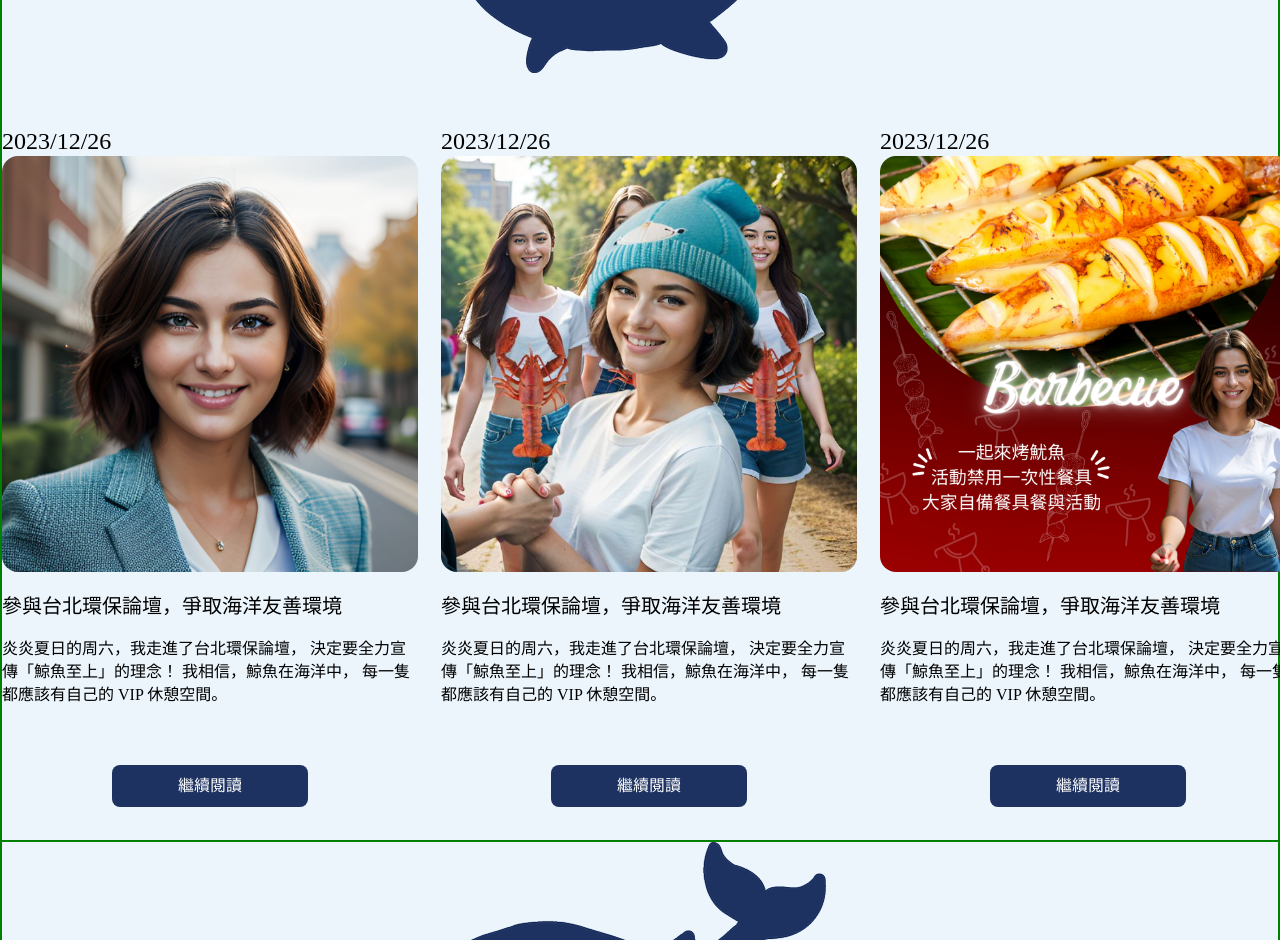
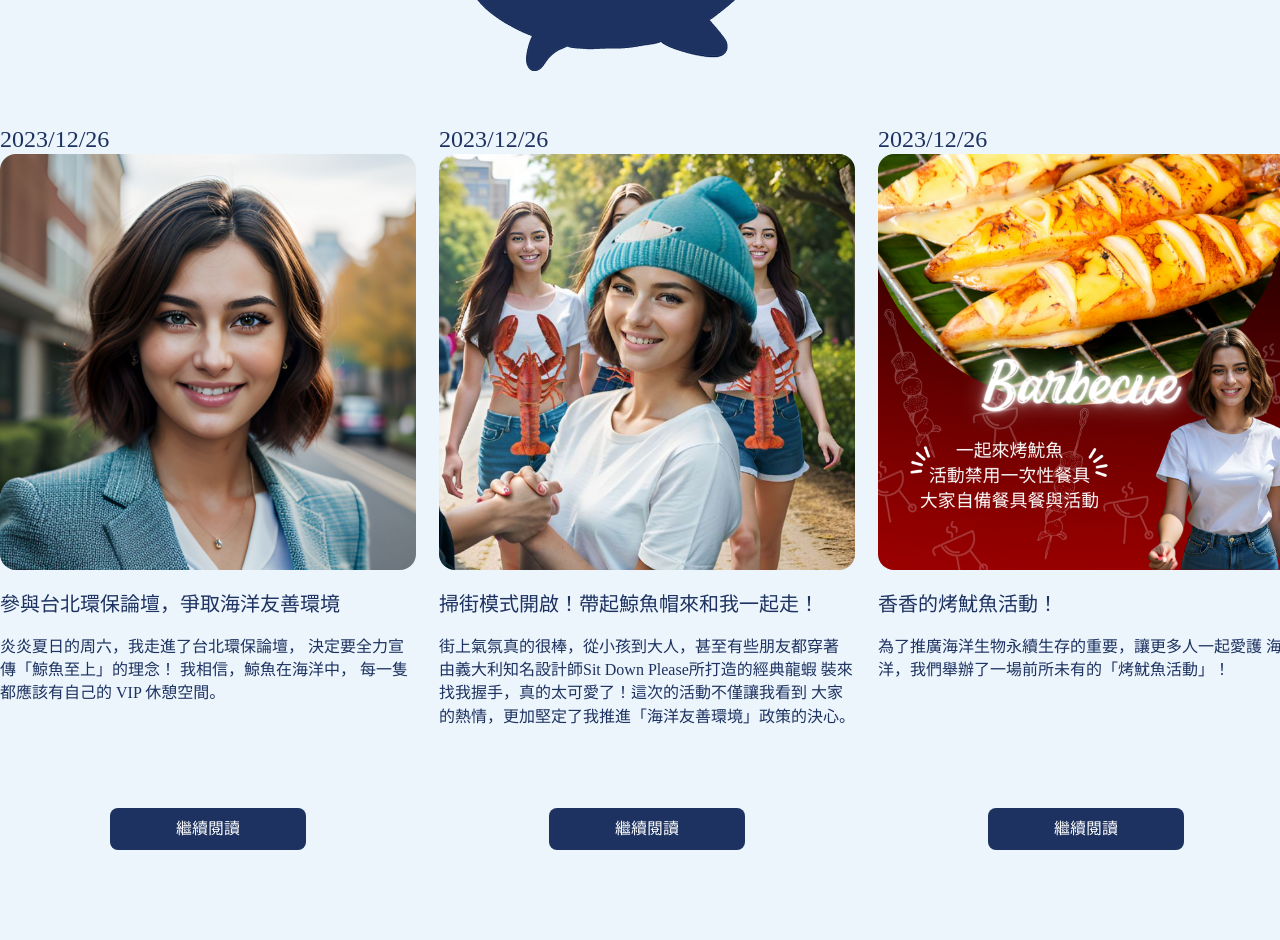
Before and after one commit to cavalown/officialWebsiteOfLegislativeCandidate, an Angular app: page /#/home in a window 1280 px wide. Shown: the part 1860-2800 px from the top of the page. Built offline with nearby package versions, Linux system fonts and the light colour scheme.

Commit message:
feat; home-policy

```diff
--- a/src/app/views/home/home.component.html
+++ b/src/app/views/home/home.component.html
@@ -53,13 +53,14 @@
             <img src="assets/image/activity-2.jpg" alt="activity-image" />
           </div>
           <div class="activity-content-wrap-card-title">
-            參與台北環保論壇，爭取海洋友善環境
+            掃街模式開啟！帶起鯨魚帽來和我一起走！
           </div>
           <div class="activity-content-wrap-card-text">
             <p>
-              炎炎夏日的周六，我走進了台北環保論壇，
-              決定要全力宣傳「鯨魚至上」的理念！ 我相信，鯨魚在海洋中，
-              每一隻都應該有自己的 VIP 休憩空間。
+              街上氣氛真的很棒，從小孩到大人，甚至有些朋友都穿著
+              由義大利知名設計師Sit Down Please所打造的經典龍蝦
+              裝來找我握手，真的太可愛了！這次的活動不僅讓我看到
+              大家的熱情，更加堅定了我推進「海洋友善環境」政策的決心。
             </p>
           </div>
           <div class="activity-content-wrap-card-btn">
@@ -71,14 +72,11 @@
           <div class="activity-content-wrap-card-img">
             <img src="assets/image/activity-3.png" alt="activity-image" />
           </div>
-          <div class="activity-content-wrap-card-title">
-            參與台北環保論壇，爭取海洋友善環境
-          </div>
+          <div class="activity-content-wrap-card-title">香香的烤魷魚活動！</div>
           <div class="activity-content-wrap-card-text">
             <p>
-              炎炎夏日的周六，我走進了台北環保論壇，
-              決定要全力宣傳「鯨魚至上」的理念！ 我相信，鯨魚在海洋中，
-              每一隻都應該有自己的 VIP 休憩空間。
+              為了推廣海洋生物永續生存的重要，讓更多人一起愛護
+              海洋，我們舉辦了一場前所未有的「烤魷魚活動」！
             </p>
           </div>
           <div class="activity-content-wrap-card-btn">
@@ -92,7 +90,73 @@
     <div class="policy-title">
       <p>政策議題</p>
     </div>
-    <div class="policy-content"></div>
+    <div class="policy-content">
+      <div class="policy-content-wrap">
+        <div class="policy-content-wrap-card">
+          <div class="policy-content-wrap-card-date">2023/10/15</div>
+          <div class="policy-content-wrap-card-img">
+            <img src="assets/image/policy-1-1.png" alt="policy-image" />
+          </div>
+          <div class="policy-content-wrap-card-title">
+            為鯨魚謀福利！推動鯨魚保障方案
+          </div>
+          <div class="policy-content-wrap-card-text">
+            <p>
+              鯨魚在海洋生態系統中扮演著重要的角色，如果它們消失
+              或減少，將對海洋生態平衡、生物多樣性、氣候和經濟
+              產生深遠的影響。保護鯨魚是維護海洋健康和全球 生態平衡的關鍵一步。
+              因此，陳英渝提出鯨魚保障方案，讓牠們生生不息。
+            </p>
+          </div>
+          <div class="policy-content-wrap-card-btn">
+            <div class="policy-content-wrap-card-btn-button">繼續閱讀</div>
+          </div>
+        </div>
+        <div class="policy-content-wrap-card">
+          <div class="policy-content-wrap-card-date">2023/11/21</div>
+          <div class="policy-content-wrap-card-img">
+            <img src="assets/image/policy-2-1.png" alt="policy-image" />
+          </div>
+          <div class="policy-content-wrap-card-title">
+            減少海洋污染，維護海洋生態系統
+          </div>
+          <div class="policy-content-wrap-card-text">
+            <p>
+              減少海洋污染並保護海洋生態系統是保護地球生態平衡、
+              氣候穩定、經濟和文化遺產的必要措施。它需要全球努
+              力，包括政府、企業和個人的參與，以確保我們的海洋
+              保持健康、可持續和繁榮
+              因此，陳英渝提出友善海洋方案，還原海洋的面貌，給
+              予海綿寶寶一個乾淨的家園。
+            </p>
+          </div>
+          <div class="policy-content-wrap-card-btn">
+            <div class="policy-content-wrap-card-btn-button">繼續閱讀</div>
+          </div>
+        </div>
+        <div class="policy-content-wrap-card">
+          <div class="policy-content-wrap-card-date">2023/10/15</div>
+          <div class="policy-content-wrap-card-img">
+            <img src="assets/image/policy-3-1.png" alt="policy-image" />
+          </div>
+          <div class="policy-content-wrap-card-title">
+            推廣海洋保護教育，讓愛更加專業
+          </div>
+          <div class="policy-content-wrap-card-text">
+            <p>
+              海洋教育推廣有助於保護我們的海洋、促進可持續發展，
+              以及培養新一代的環保者和海洋保護者。這對於維護地球
+              生態平衡和可持續未來至關重要。
+              因此，陳英渝提出海洋保護教育方案，提高公眾對海洋的
+              認識、關心和參與。
+            </p>
+          </div>
+          <div class="policy-content-wrap-card-btn">
+            <div class="policy-content-wrap-card-btn-button">繼續閱讀</div>
+          </div>
+        </div>
+      </div>
+    </div>
   </div>
   <div class="product">
     <div class="product-title">
--- a/src/app/views/home/home.component.scss
+++ b/src/app/views/home/home.component.scss
@@ -4,7 +4,6 @@
     width: 100%;
 
     .banner {
-        border: 2px solid green;
         width: 100%;
         height: 800px;
         background-image: url('../../../assets/image/banner.jpg');
@@ -13,7 +12,6 @@
     }
 
     .about {
-        border: 2px solid green;
         width: 100%;
         height: 800px;
         position: relative;
@@ -72,7 +70,6 @@
     .policy,
     .product,
     .service {
-        border: 2px solid green;
         width: 100%;
         height: 1000px;
         position: relative;
@@ -103,9 +100,11 @@
     }
 
     .activity {
+        height: 1110px;
+
         &-content {
             width: 100%;
-            height: 850px;
+            height: 100%;
             position: absolute;
             top: 150px;
             left: 0;
@@ -121,6 +120,7 @@
 
                 &-card {
                     width: 416px;
+                    color: map-get($colors, primary);
 
                     &-date {
                         line-height: 29.05px;
@@ -131,6 +131,78 @@
                         img {
                             width: 416px;
                             height: 416px;
+                            border-radius: 16px;
+                        }
+                    }
+
+                    &-title {
+                        line-height: 28.96px;
+                        font-size: map-get($font-sizes, headText3);
+                        margin-top: 16px;
+                        margin-bottom: 16px;
+                    }
+
+                    &-text {
+                        line-height: 23.17px;
+                        font-size: map-get($font-sizes, body1);
+                        height: 115px;
+                        overflow-y: hidden;
+
+                        p {
+                            word-break: normal;
+                        }
+                    }
+
+                    &-btn {
+                        margin-top: 58px;
+
+                        &-button {
+                            margin: 0 auto;
+                            @include button();
+                        }
+                    }
+                }
+            }
+        }
+    }
+
+    .policy {
+        height: 1300px;
+
+        &-title {
+            background-color: map-get($colors, secondary);
+        }
+
+        &-content {
+            width: 100%;
+            height: 900px;
+            position: absolute;
+            top: 150px;
+            left: 0;
+            background-color: map-get($colors, secondary);
+            border-radius: 0 0 0 100px;
+
+            &-wrap {
+                max-width: 1297px;
+                margin: 135px auto;
+                display: grid;
+                grid-template-columns: repeat(3, 1fr);
+                justify-items: center;
+                gap: 23px;
+
+                &-card {
+                    width: 416px;
+                    color: map-get($colors, primary);
+
+                    &-date {
+                        line-height: 29.05px;
+                        font-size: map-get($font-sizes, headText2);
+                    }
+
+                    &-img {
+                        img {
+                            width: 416px;
+                            height: 589px;
                             border-radius: 16px;
                         }
                     }
@@ -164,23 +236,9 @@
         }
     }
 
-    .policy {
-        &-title {
-            background-color: map-get($colors, secondary);
-        }
+    .product {
+        height: 800px;
 
-        &-content {
-            width: 100%;
-            height: 750px;
-            position: absolute;
-            top: 150px;
-            left: 0;
-            background-color: map-get($colors, secondary);
-            border-radius: 0 0 0 100px;
-        }
-    }
-
-    .product {
         &-title {
             z-index: 10;
         }
@@ -211,7 +269,6 @@
             height: 456px;
             position: absolute;
             top: 230px;
-            // left: calc(50% - 648px);
             left: 50%;
             transform: translateX(-50%);
             z-index: 3;
@@ -258,7 +315,10 @@
 
     .service {
         &-content {
+            position: absolute;
             margin: 150px auto;
+            left: 50%;
+            translate: -50%;
             background-color: map-get($colors, secondary);
             width: 1294px;
             border-radius: 0 100px;
```
